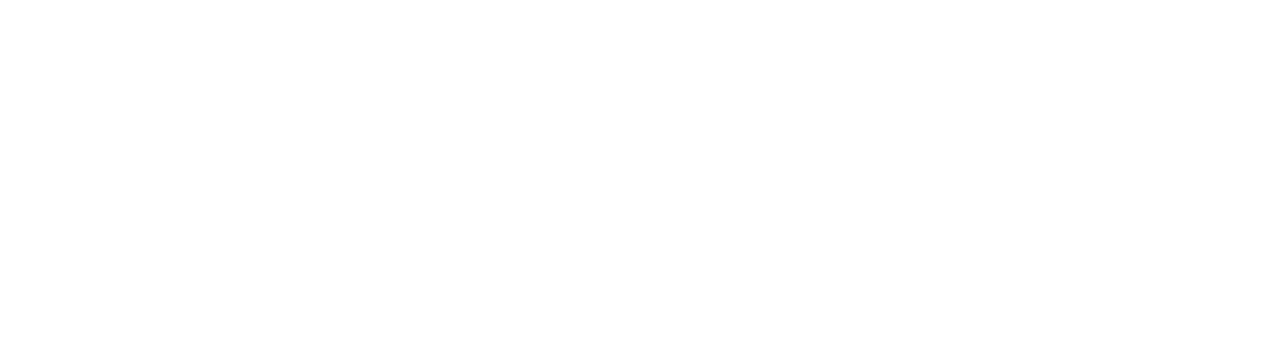
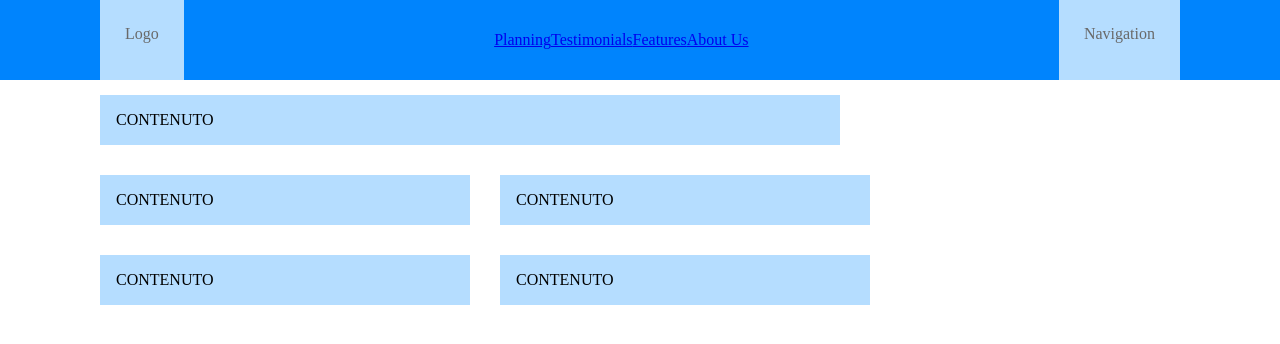
Before and after one commit to zeghena/htmlcss-responsive-layout, a plain HTML site: page index.html in a window 1280 px wide. Drawn offline with Linux system fonts and the light colour scheme.

Commit message:
add: blocs and cards

```diff
--- a/index.html
+++ b/index.html
@@ -13,13 +13,54 @@
 
 <body>
 
+
+    <!-- ####  section Header #####  -->
+
+
     <Header id="header">
         <div class="container">
             <div class="logo">Logo</div>
+            <ul class="lista">
+                <li><a href="#">Planning</a></li>
+                <li><a href="#">Testimonials</a></li>
+                <li><a href="#">Features</a></li>
+                <li><a href="#">About Us</a></li>
+
+            </ul>
             <nav>Navigation</nav>
         </div>
     </Header>
 
+    <!-- ####  section DEMO APP #### -->
+
+
+    <section id="demo-app">
+        <div class="container">
+            <div class="row">
+                <div class="col">
+                    <div class="card">CONTENUTO</div>
+
+                </div>
+                <div class="col">
+                    <div class="card">CONTENUTO</div>
+
+                </div>
+                <div class="col">
+                    <div class="card">CONTENUTO</div>
+
+                </div>
+                <div class="col">
+                    <div class="card">CONTENUTO</div>
+
+                </div>
+                <div class="col">
+                    <div class="card">CONTENUTO</div>
+
+                </div>
+            </div>
+        </div>
+    </section>
+
 </body>
 
 </html>
--- a/style.css
+++ b/style.css
@@ -9,20 +9,79 @@ body {
     margin: 0;
     padding: 0;
     box-sizing: border-box;
+    list-style-type: none;
+
+
 }
 
-/* ####  utils  #### */
+/* ####  GRID #### */
 
 .container {
-    width: 1080px;
-    margin: auto;
-    padding: 0 15px;
+    max-width: 1080px;
+    margin-left: auto;
+    margin-right: auto;
+    padding-left: 15px;
+    padding-right: 15px;
+
 }
+
+.row {
+    margin-left: -15px;
+    margin-right: -15px;
+    display: flex;
+    flex-wrap: wrap;
+}
+
+[class*="col"] {
+    padding: 15px;
+}
+
+
+.col {
+    padding 15px
+}
+
+
+/* ####  utils  #### */
 
 /* ###  HEADER  #### */
 
 #header {
-    secondary-color: var(--secondary-color);
-    color: white;
+    background-color: var(--secondary-color);
+    color: rgb(105, 105, 105);
 
 }
+
+#header .container {
+    display: flex;
+    justify-content: space-between;
+}
+
+#header .logo,
+#header nav {
+    padding: 25px;
+    background-color: var(--card-bg-color);
+}
+
+.lista {
+    list-style-type: none;
+    display: flex;
+    align-items: center;
+    padding: 15px;
+}
+
+
+/* ### section demo app ### */
+
+#demo-app .col {
+    width: calc(100% / 3);
+}
+
+#demo-app .col:first-child {
+    width: calc(100% / 3 * 2);
+}
+
+#demo-app .card {
+    padding: 1rem;
+    background-color: var(--card-bg-color);
+}
```
